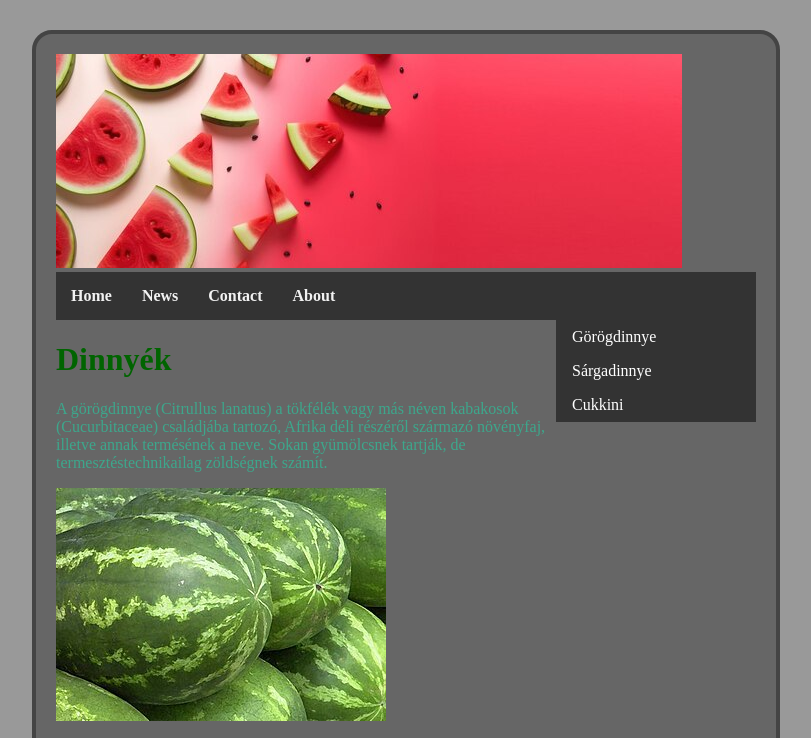
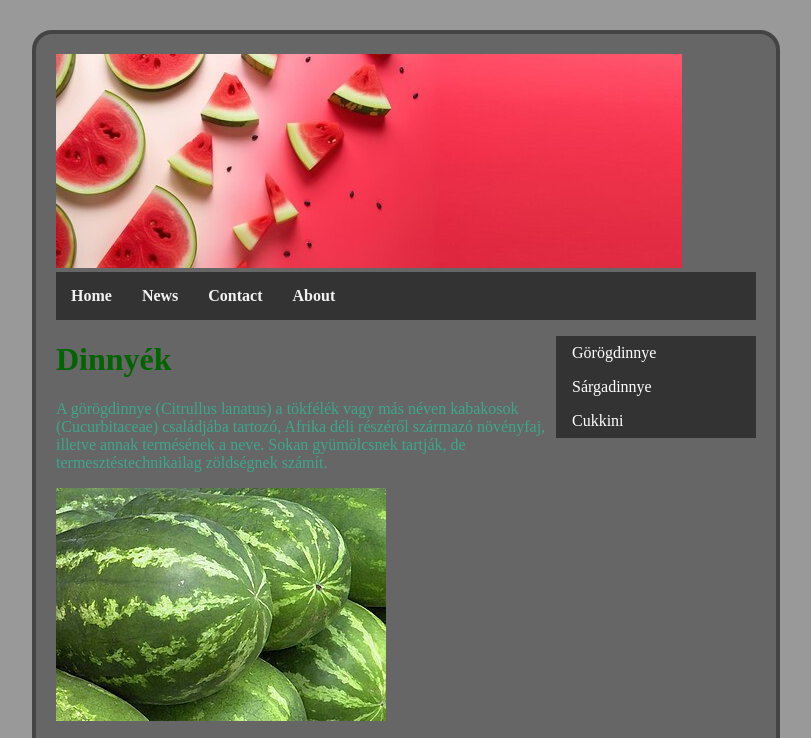
Before and after one commit to Szaklajda/DINNYE, a plain HTML site: page index.html in a window 1280 px wide. Shown: the top 738 px of the page, without its empty margins (234-1045 px from the left). Drawn offline with Linux system fonts and the light colour scheme.

Commit message:
Done sidebar

```diff
--- a/style.css
+++ b/style.css
@@ -48,8 +48,7 @@ img {
 }
 
 .sidebar ul {
-    list-style-type: none;
-    margin: 0;
+    list-style-type: none;;
     padding: 0;
     width: 200px;
     background-color: #333333;
```
